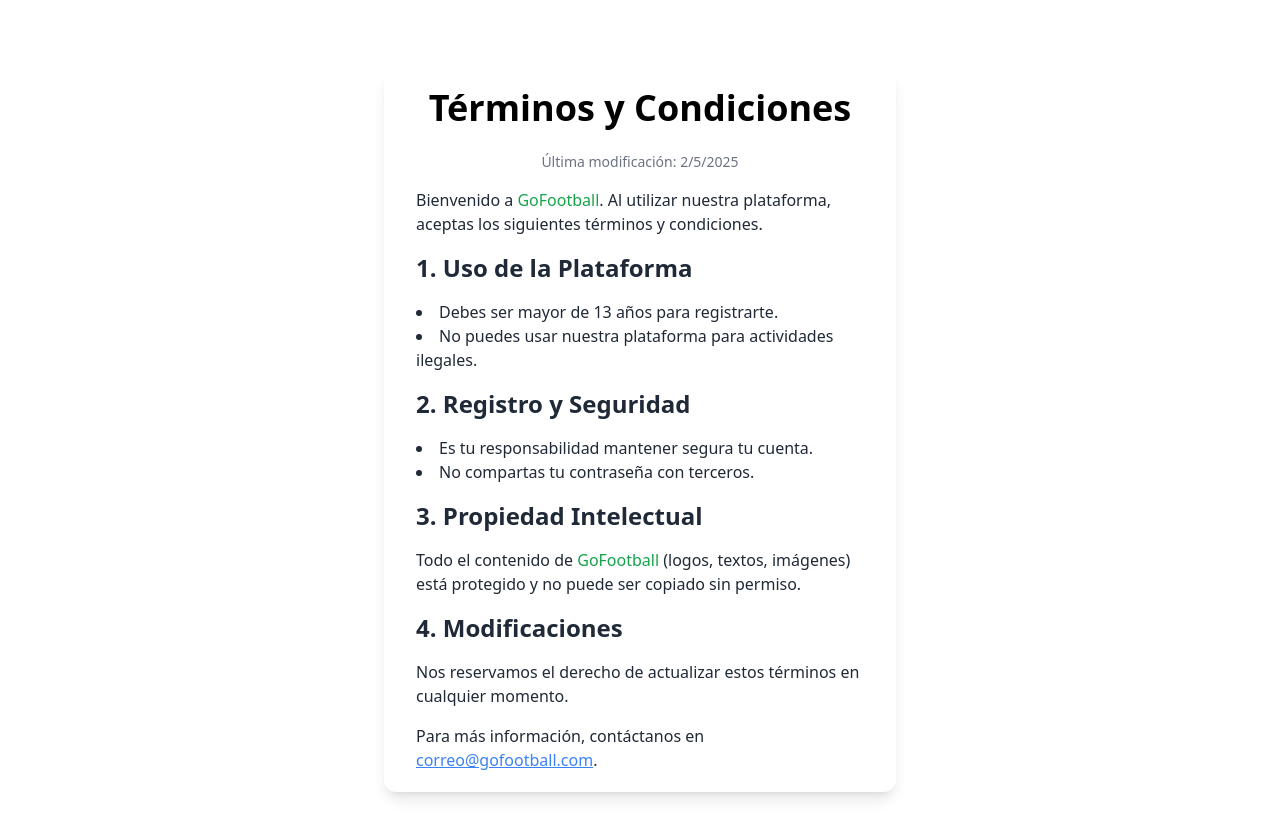
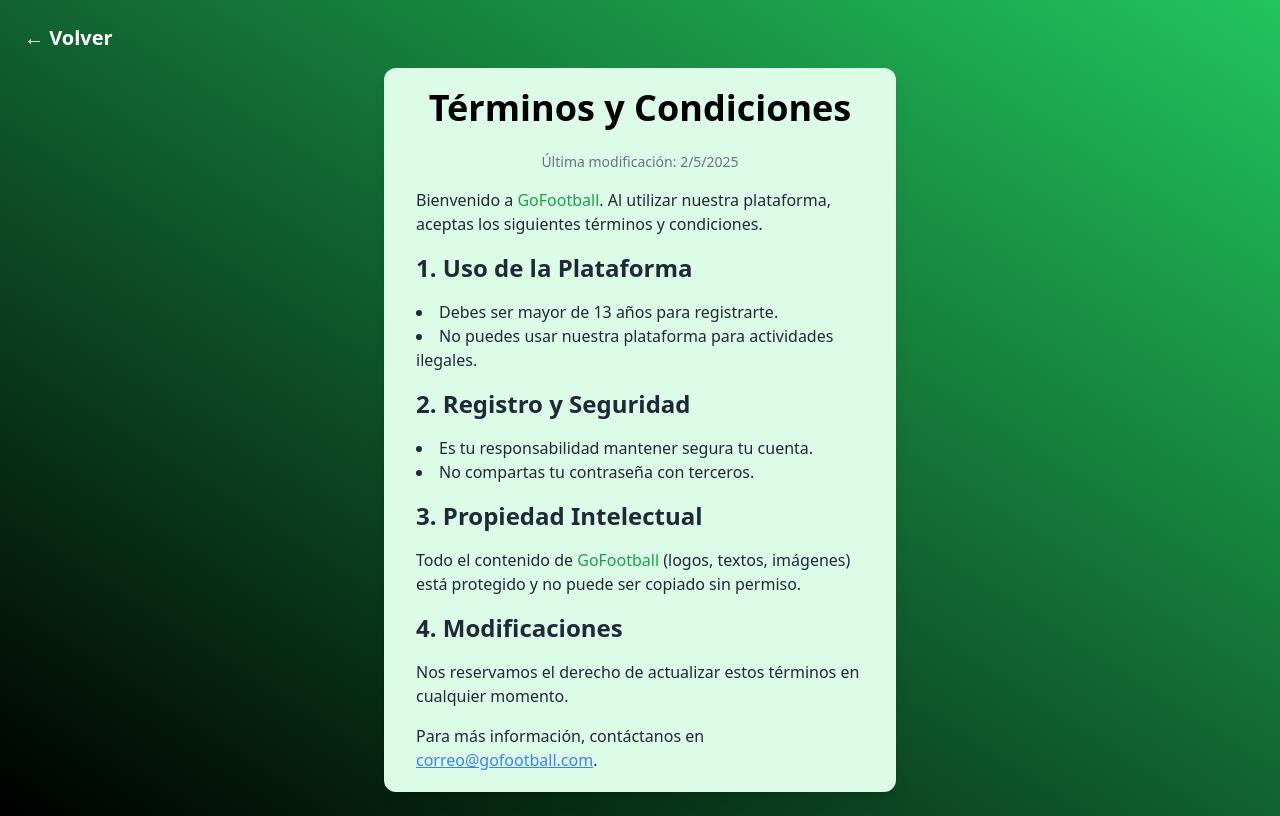
Before and after one commit to adriesco/TFG, a React (Vite) app in the folder mi-trabajo/: page /terminoscondiciones in a window 1280 px wide. Built offline with nearby package versions, Linux system fonts and the light colour scheme.

Commit message:
color cambiado

```diff
--- a/mi-trabajo/src/components/PreguntasFrecuentes.jsx
+++ b/mi-trabajo/src/components/PreguntasFrecuentes.jsx
@@ -5,14 +5,14 @@
   const fechaActual = new Date().toLocaleDateString("es-ES");
 
   return (
-    <main className="flex flex-col items-center justify-center flex-grow text-center p-6">
+    <main className=" flex flex-col items-center justify-center flex-grow text-center p-6 bg-gradient-to-tr from-black to-green-500">
       <Link
         to="/mainhome"
         className="self-start mb-4 text-white hover:text-green-200 transition text-xl font-semibold"
       >
         ← Volver
       </Link>
-      <div className="max-w-lg w-full px-8 py-5 rounded-xl bg-white shadow-lg">
+      <div className="max-w-lg w-full px-8 py-5 rounded-xl bg-green-100 shadow-lg">
         <h1 className="text-4xl font-extrabold mb-6 opacity-0 animate-fade-in delay-100 text-black">
           Preguntas Frecuentes
         </h1>
--- a/mi-trabajo/src/components/Privacidad.jsx
+++ b/mi-trabajo/src/components/Privacidad.jsx
@@ -5,14 +5,14 @@
   const fechaActual = new Date().toLocaleDateString("es-ES");
 
   return (
-    <main className="flex flex-col items-center justify-center flex-grow text-center p-6">
+    <main className="flex flex-col items-center justify-center flex-grow text-center p-6 bg-gradient-to-tr from-black to-green-500">
       <Link
         to="/mainhome"
         className="self-start mb-4 text-white hover:text-green-200 transition text-xl font-semibold"
       >
         ← Volver
       </Link>
-      <div className="max-w-lg w-full px-8 py-5 rounded-xl bg-white shadow-lg">
+      <div className="max-w-lg w-full px-8 py-5 rounded-xl bg-green-100 shadow-lg">
         <h1 className="text-4xl font-extrabold mb-6 opacity-0 animate-fade-in delay-100 text-black">
           Política de Privacidad
         </h1>
--- a/mi-trabajo/src/components/TerminosCondiciones.jsx
+++ b/mi-trabajo/src/components/TerminosCondiciones.jsx
@@ -5,14 +5,14 @@
   const fechaActual = new Date().toLocaleDateString("es-ES");
 
   return (
-    <main className="flex flex-col items-center justify-center flex-grow text-center p-6">
+    <main className="flex flex-col items-center justify-center flex-grow text-center p-6 bg-gradient-to-tr from-black to-green-500">
       <Link
         to="/mainhome"
         className="self-start mb-4 text-white hover:text-green-200 transition text-xl font-semibold"
       >
         ← Volver
       </Link>
-      <div className="max-w-lg w-full px-8 py-5 rounded-xl bg-white shadow-lg">
+      <div className="max-w-lg w-full px-8 py-5 rounded-xl bg-green-100 shadow-lg">
         <h1 className="text-4xl font-extrabold mb-6 opacity-0 animate-fade-in delay-100 text-black">
           Términos y Condiciones
         </h1>
```
